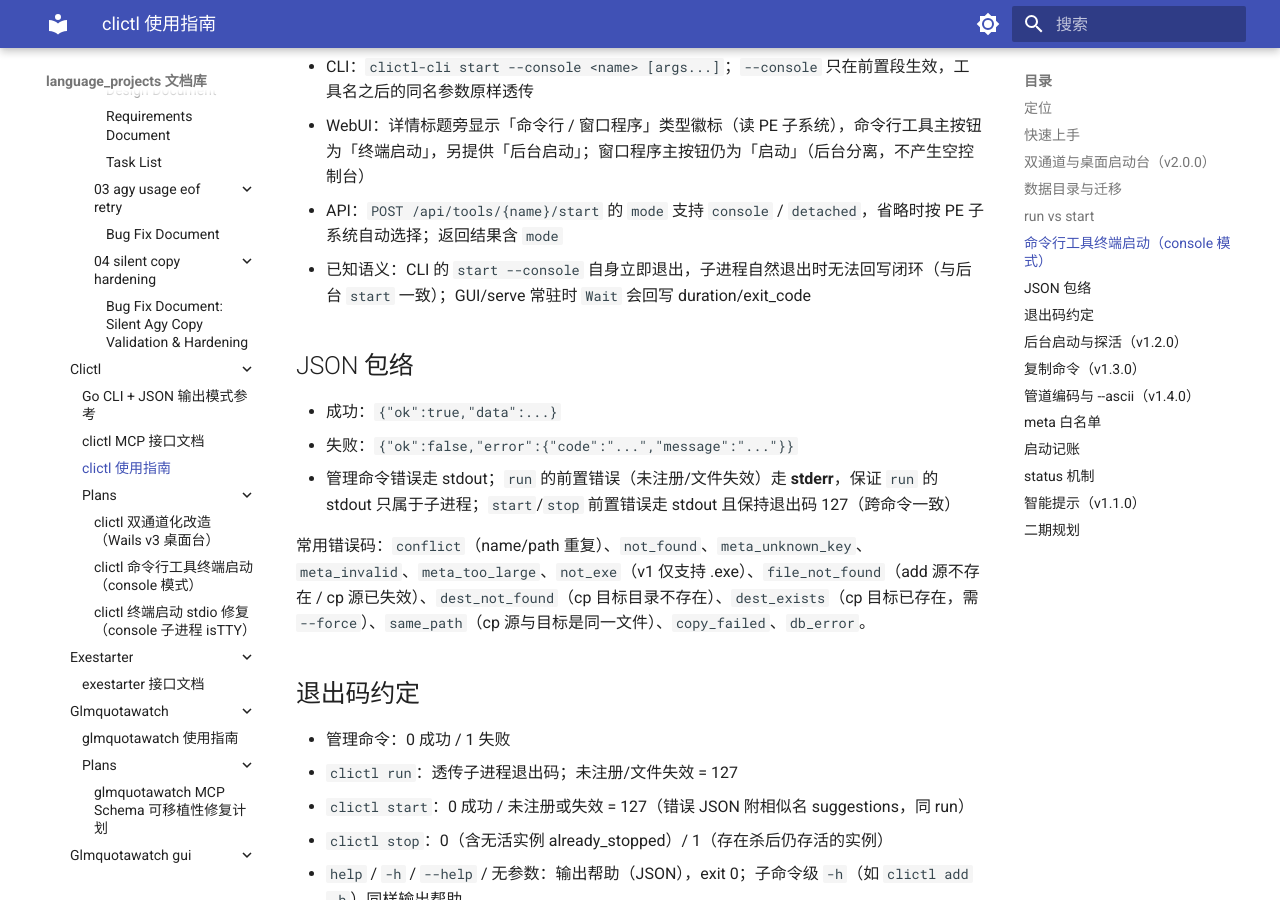
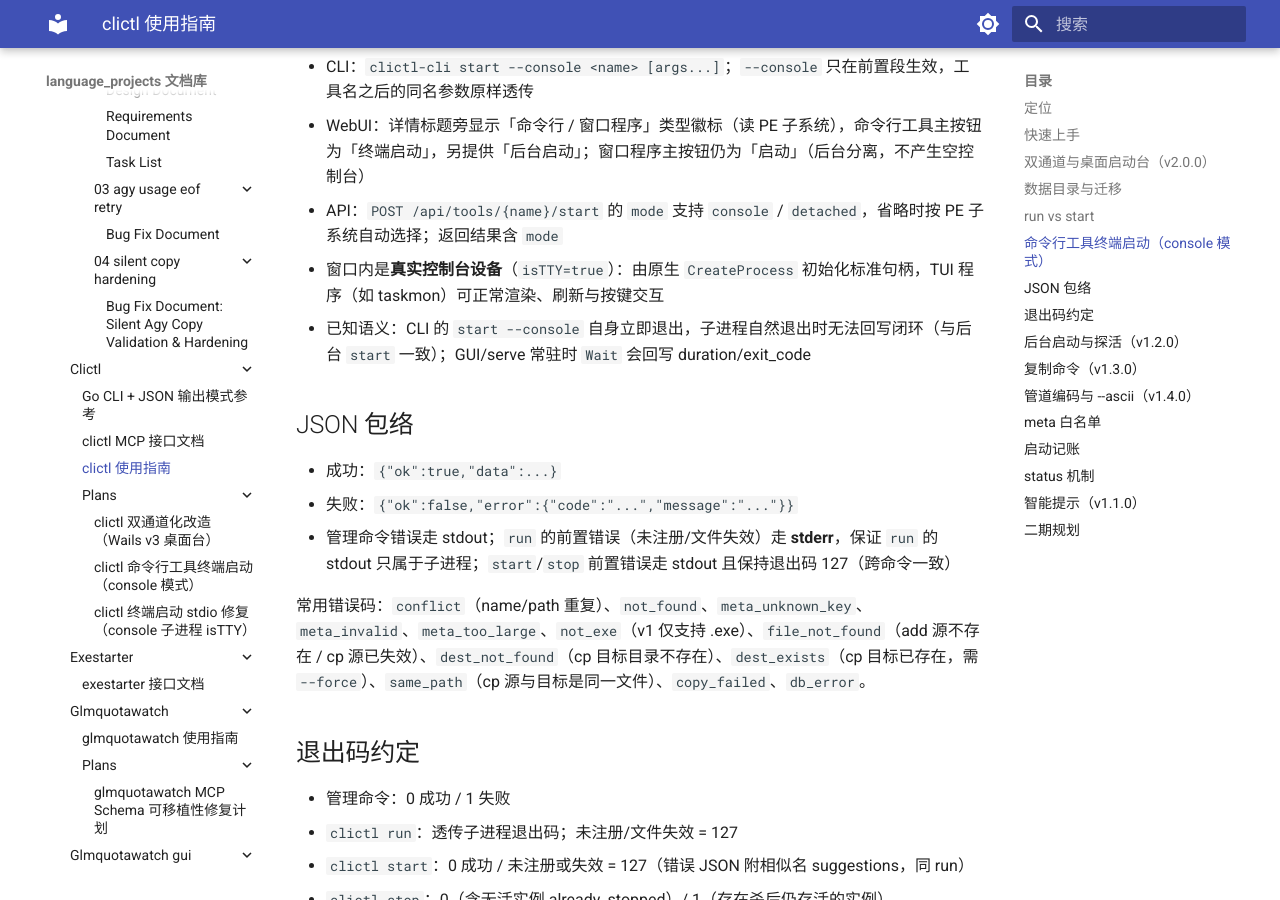
Before and after one commit to shihao-hub/td-language_projects, an MkDocs documentation site: the page built from docs/projects/go_projects/clictl/clictl 使用指南.md, in a window 1280 px wide and 900 px high, scrolled down 3079 px. Built offline with MkDocs 1.6.1 and Material for MkDocs 9.7.7, drawn with Linux system fonts in a browser that asks for light colours; a script that is not in the unit is left out.

Commit message:
docs: 补充 clictl 终端启动控制台句柄说明
- 说明窗口内 stdin/stdout/stderr 为真实控制台设备
- 记录 TUI 程序可正常渲染与交互

```diff
--- a/docs/projects/go_projects/clictl/clictl 使用指南.md
+++ b/docs/projects/go_projects/clictl/clictl 使用指南.md
@@ -109,6 +109,7 @@ clictl-cli completion powershell --uninstall   # 卸载
 - CLI：`clictl-cli start --console <name> [args...]`；`--console` 只在前置段生效，工具名之后的同名参数原样透传
 - WebUI：详情标题旁显示「命令行 / 窗口程序」类型徽标（读 PE 子系统），命令行工具主按钮为「终端启动」，另提供「后台启动」；窗口程序主按钮仍为「启动」（后台分离，不产生空控制台）
 - API：`POST /api/tools/{name}/start` 的 `mode` 支持 `console` / `detached`，省略时按 PE 子系统自动选择；返回结果含 `mode`
+- 窗口内是**真实控制台设备**（`isTTY=true`）：由原生 `CreateProcess` 初始化标准句柄，TUI 程序（如 taskmon）可正常渲染、刷新与按键交互
 - 已知语义：CLI 的 `start --console` 自身立即退出，子进程自然退出时无法回写闭环（与后台 `start` 一致）；GUI/serve 常驻时 `Wait` 会回写 duration/exit_code
 
 ## JSON 包络
```
